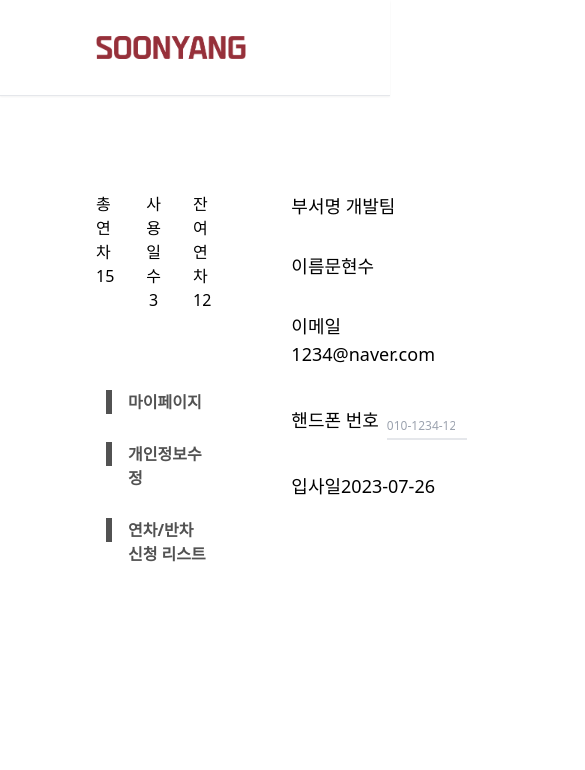
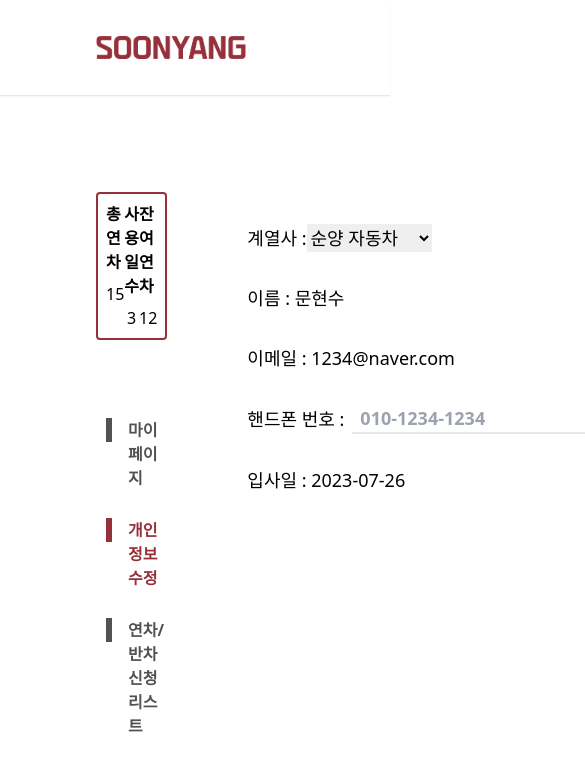
Before and after one commit to FC-MINI-4/attendance-front, a Next.js app: page /member-edit in a window 390 px wide. Shown: the top 770 px of the page, 585 px wide, since content can reach past the window. Built offline with nearby package versions, Linux system fonts and the light colour scheme.

Commit message:
마이페이지 2차 수정

```diff
--- a/src/components/common/ManagerModal.tsx
+++ b/src/components/common/ManagerModal.tsx
@@ -1,40 +1,70 @@
-import { manageState } from "@/recoil/common/modal"
-import { useRecoilState } from 'recoil'
-import { useEffect, useRef } from 'react'
+import { manageState } from '@/recoil/common/modal';
+import { useRecoilState } from 'recoil';
+import { useEffect, useRef } from 'react';
 
-export default function ManageModal(){
-  const [isManageShow, setIsManageShow] = useRecoilState(manageState)
+interface IModalProps {
+  type?: string;
+  label?: string;
+  date?: string;
+  value?: string;
+}
 
-  const modalRef = useRef<HTMLInputElement | null>(null)
+export default function ManageModal({ ...props }): IModalProps {
+  const [isManageShow, setIsManageShow] = useRecoilState(manageState);
+
+  const modalRef = useRef<HTMLInputElement | null>(null);
   useEffect(() => {
     function handleOutside(e: Event) {
       // current.contains(e.target) : 컴포넌트 특정 영역 외 클릭 감지를 위해 사용
       if (modalRef.current && !modalRef.current.contains(e.target as Node)) {
-        setIsManageShow(false)
+        setIsManageShow(false);
       }
     }
-    document.addEventListener('mousedown', handleOutside)
+    document.addEventListener('mousedown', handleOutside);
     return () => {
-      document.removeEventListener('mousedown', handleOutside)
-    }
-  }, [modalRef])
+      document.removeEventListener('mousedown', handleOutside);
+    };
+  }, [modalRef]);
 
-  return(
+  return (
     <>
       <div className="w-screen h-screen bg-black/40 fixed top-0 left-0 z-10">
         <div
           className="w-1/3 h-80 bg-white absolute top-0 left-0 bottom-0 right-0 m-auto"
           ref={modalRef}>
-          <div className="w-4/5 h-80 border-2 ">
-            <div>
+          <div className="h-1/5 flex border-2 ">
+            <div className="w-[1.8rem] bg-primary"></div>
+            <div className="text-xl flex items-center ml-4">일정관리</div>
+          </div>
+          <div className="h-4/5 flex  ">
+            <div className=" m-auto h-4/5 w-4/5 border-2 border-primary rounded-lg  flex-wrap ">
+              <div className="flex  h-1/5  bg-primary w-full ">
+                <div className="w-1/5 flex items-center justify-center border-white  border-r-2 text-white  ">
+                  내용
+                </div>
+                <div className="w-3/5 flex  items-center justify-center text-white">
+                  기간
+                </div>
+                <div className="w-1/5 flex  items-center justify-center  border-l-2">
+                  {props.label}
+                </div>
+              </div>
 
-            </div>
-            <div>
-
+              <div className="flex  h-1/5 w-full bg-primaryHover  border-b-2 border-white  ">
+                <div className="w-1/5 flex items-center justify-center border-white  border-r-2">
+                  {props.type}
+                </div>
+                <div className="w-3/5  flex items-center justify-center ">
+                  {props.date}
+                </div>
+                <div className="w-1/5  flex items-center justify-center border-white border-l-2">
+                  {props.value}
+                </div>
+              </div>
             </div>
           </div>
         </div>
       </div>
     </>
-  )
+  );
 }
--- a/src/components/member/MemberBoard.tsx
+++ b/src/components/member/MemberBoard.tsx
@@ -55,17 +55,17 @@ const list = {
 
 export default function MemberBoard() {
   return (
-    <div className="sm:w-60 sm:mb-4 flex justify-evenly">
+    <div className="sm:w-60 sm:mb-4 flex justify-between border-2 rounded border-primary p-2">
       <div>
-        <div>총 연차</div>
+        <div className="font-bold mb-2">총 연차</div>
         <div className="text-center">{list.total}</div>
       </div>
-      <div className="ml-8">
-        <div>사용일수</div>
+      <div>
+        <div className="font-bold mb-2">사용일수</div>
         <div className="text-center">{list.used}</div>
       </div>
-      <div className="ml-8">
-        <div>잔여 연차</div>
+      <div>
+        <div className="font-bold mb-2">잔여 연차</div>
         <div className="text-center">{list.remains}</div>
       </div>
     </div>
--- a/src/components/member/MemberDetail.tsx
+++ b/src/components/member/MemberDetail.tsx
@@ -71,14 +71,14 @@ export default function MemberDetail() {
   return (
     <div>
       {Object.entries(memberDetail).map(([key, value]) => (
-        <>
-          <div key={key} className="sm:text-sm sm:pb-2 text-subTextAndBorder">
+        <div key={key}>
+          <div className="sm:text-sm sm:pb-2 text-subTextAndBorder">
             {key}
           </div>
           <div className="sm:mb-6 sm:min-w-[20rem] sm:pb-2 text-xl border-b border-mainGray">
             {value}
           </div>
-        </>
+        </div>
       ))}
     </div>
   );
--- a/src/components/member/MemberEdit.tsx
+++ b/src/components/member/MemberEdit.tsx
@@ -1,4 +1,4 @@
-import Input from "../common/Input";
+import { useState } from "react";
 
 const dummyData = {
   "department": "개발팀",
@@ -8,18 +8,43 @@ const dummyData = {
    "hireDate" : "2023-07-26"
 }
 
+const department = {
+  "part1":"순양 자동차",
+  "part2":"순양 증권",
+  "part3":"순양 의료원",
+  "part4":"순양 반도체",
+  "part5":"순양 백화점",
+  "part6":"순양 마이크로",
+}
 
 export default function MemberEdit() {
-    const onClick = () => {};
+  //const [isClicked, setIsClicked] = useState<boolean>(false)
+
   return (
     <div>
-      <div className='text-lg'>부서명 {dummyData.department}</div>
-      <div className=" text-lg mt-8">이름{dummyData.name}</div>
-      <div className="text-lg mt-8">이메일{dummyData.email}</div>
-      <div className="text-lg mt-8" style={{ display: 'flex', alignItems: 'center' }}>
-        <span style={{ marginRight: '8px', whiteSpace: 'nowrap' }}>핸드폰 번호</span>
-        <Input name='email' onChange={onClick} placeholder={dummyData.phone} type="phone" /></div>
-      <div className="text-lg mt-8">입사일{dummyData.hireDate}</div>
+      <div className="flex">
+        <div className="text-lg mt-8">계열사 : </div>
+        <select className="text-lg mt-8"> {dummyData.department}
+          <option value="순양 자동차">{department.part1}</option>
+          <option value="순양 증권">{department.part2}</option>
+          <option value="순양 의료원">{department.part3}</option>
+          <option value="순양 반도체">{department.part4}</option>
+          <option value="순양 백화점">{department.part5}</option>
+          <option value="순양 마이크로">{department.part6}</option>
+        </select>
+      </div>
+      <div>
+        <div className="text-lg mt-8">이름 : {dummyData.name}</div>
+        <div className="text-lg mt-8">이메일 : {dummyData.email}</div>
+        <div className="text-lg mt-8 flex items-center">
+          <span className="mr-2 whitespace-nowrap">핸드폰 번호 : </span>
+          <input
+            className="outline-none border-b-2 pl-2 font-bold focus:border-primary focus:text-primary"
+            name="phone"
+            placeholder={dummyData.phone}/>
+        </div>
+        <div className="text-lg mt-8">입사일 : {dummyData.hireDate}</div>
+      </div>
     </div>
   )
 }
--- a/src/components/member/MemberInfo.tsx
+++ b/src/components/member/MemberInfo.tsx
@@ -1,5 +1,6 @@
 import Link from 'next/link';
 import { HiOutlineUserCircle } from 'react-icons/hi';
+import { useRef, useState } from 'react'
 
 const dummyData = {
   name: '문현수',
@@ -7,7 +8,7 @@ const dummyData = {
   position: '팀장',
   employeeId: 'YSL-001',
   hireDate: '2022-06-25',
-  profileUrl: 'https://www.googleapis.com/1'
+  profileUrl: 'https://i.ibb.co/R3SM6X1/image.jpg'
 };
 
 const handleClick = () => {
@@ -15,17 +16,47 @@ const handleClick = () => {
   return;
 };
 
+
 // 받아온 프로필URL을 Photo로 변환합니다.
 
 export default function MemberInfo() {
+  const [myUrl, setMyUrl] = useState('')
+  const imgRef = useRef<HTMLImageElement>(null);
+
+  const readImage = (e: React.ChangeEvent<HTMLInputElement>) => {
+    if (!e.target.files?.length) return;
+
+    const imageFile = e.target.files[0];
+    const reader = new FileReader();
+
+    reader.addEventListener('load', (e: ProgressEvent<FileReader>) => {
+      if (!e || !e.target) return;
+      if (typeof e.target.result !== 'string' || !imgRef.current) return;
+
+      imgRef.current.src = e.target.result;
+    });
+
+    setMyUrl(URL.createObjectURL(imageFile))
+
+    return reader.readAsDataURL(imageFile);
+  }
+
   return (
     <div className="flex flex-col text-lg">
-      <div>
+      <div className='flex justfiy-center items-center relative'>
         {dummyData.profileUrl.length > 0 ? (
-          dummyData.profileUrl
+          <img className="w-40 h-40 rounded-full bg-contain" src={ dummyData.profileUrl } alt="image" ref={imgRef}/>
         ) : (
-          <HiOutlineUserCircle />
+          <HiOutlineUserCircle className='w-40 h-40'/>
         )}
+        <input
+          type='file'
+          id='modify'
+          onChange={(e)=> readImage(e)}
+          className='absolute w-0 h-0 p-0 overflow:hidden border-0'/>
+        <label
+          htmlFor='modify'
+          className='cursor-pointer inline-block text-xs border absolute right-3 bottom-0 px-2 py-px'>수정</label>
       </div>
       <div className="text-2xl my-10 text-center">
         {dummyData.name}님, 반갑습니다.
--- a/src/components/member/MemberSideBar.tsx
+++ b/src/components/member/MemberSideBar.tsx
@@ -6,8 +6,8 @@ export default function MemberSideBar() {
 
   const sideList = {
     마이페이지: '/member',
-    개인정보수정: '/member/edit',
-    '연차/반차 신청 리스트': '/member/list'
+    개인정보수정: '/member-edit',
+    '연차/반차 신청 리스트': '/member-list'
   };
   return (
     <div className="sm:mt-8">
--- a/src/pages/member-edit.tsx
+++ b/src/pages/member-edit.tsx
@@ -6,7 +6,7 @@ import MemberEdit from '@/components/member/MemberEdit'
 import MemberInfo from '@/components/member/MemberInfo'
 
 
-export default function memberedit() {
+export default function memberEdit() {
   return (
     <>
      <MemberHeader />
--- a/src/pages/member.tsx
+++ b/src/pages/member.tsx
@@ -18,6 +18,7 @@ export default function Member() {
             <MemberBoard />
             <MemberSideBar />
           </div>
+          <div></div>
           <MemberDetail />
         </div>
         <div>
```
